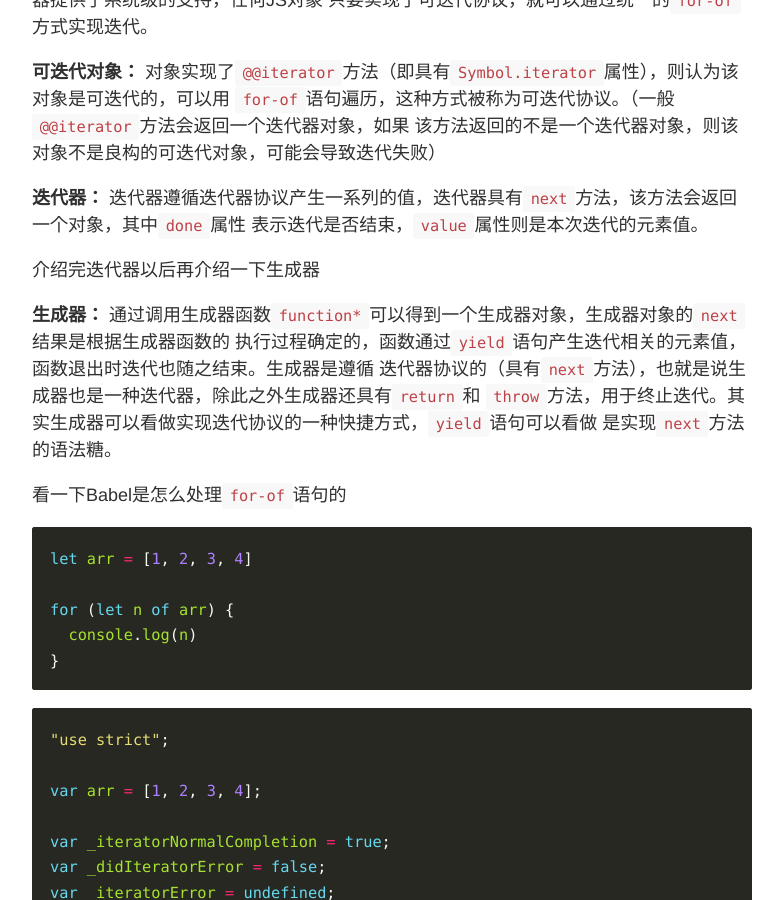
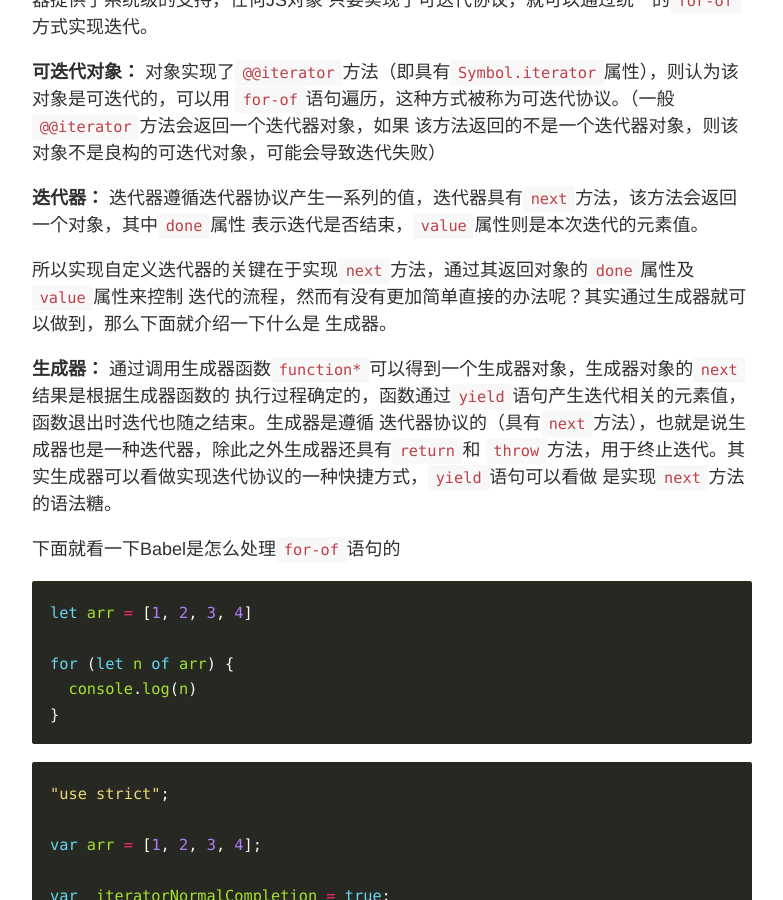
Before and after one commit to skylerlee/codelet, a Jekyll site: the page built from _posts/2016-12-18-javascript-for-of.md, in a window 1280 px wide and 900 px high, scrolled down 384 px. Shown: the whole window, without its empty margins (248-1031 px from the left). Built offline with Jekyll 4.4.1, drawn with Linux system fonts in a browser that asks for light colours.

Commit message:
Update post

````diff
--- a/_posts/2016-12-18-javascript-for-of.md
+++ b/_posts/2016-12-18-javascript-for-of.md
@@ -24,7 +24,9 @@ JavaScript中的循环语句大致可以分为：条件循环(`for/while`)，属
 迭代器遵循迭代器协议产生一系列的值，迭代器具有`next`方法，该方法会返回一个对象，其中`done`属性
 表示迭代是否结束，`value`属性则是本次迭代的元素值。
 
-介绍完迭代器以后再介绍一下生成器
+所以实现自定义迭代器的关键在于实现`next`方法，通过其返回对象的`done`属性及`value`属性来控制
+迭代的流程，然而有没有更加简单直接的办法呢？其实通过生成器就可以做到，那么下面就介绍一下什么是
+生成器。
 
 **生成器：**
 通过调用生成器函数`function*`可以得到一个生成器对象，生成器对象的`next`结果是根据生成器函数的
@@ -33,7 +35,7 @@ JavaScript中的循环语句大致可以分为：条件循环(`for/while`)，属
 `throw`方法，用于终止迭代。其实生成器可以看做实现迭代协议的一种快捷方式，`yield`语句可以看做
 是实现`next`方法的语法糖。
 
-看一下Babel是怎么处理`for-of`语句的
+下面就看一下Babel是怎么处理`for-of`语句的
 
 ```js
 let arr = [1, 2, 3, 4]
````
